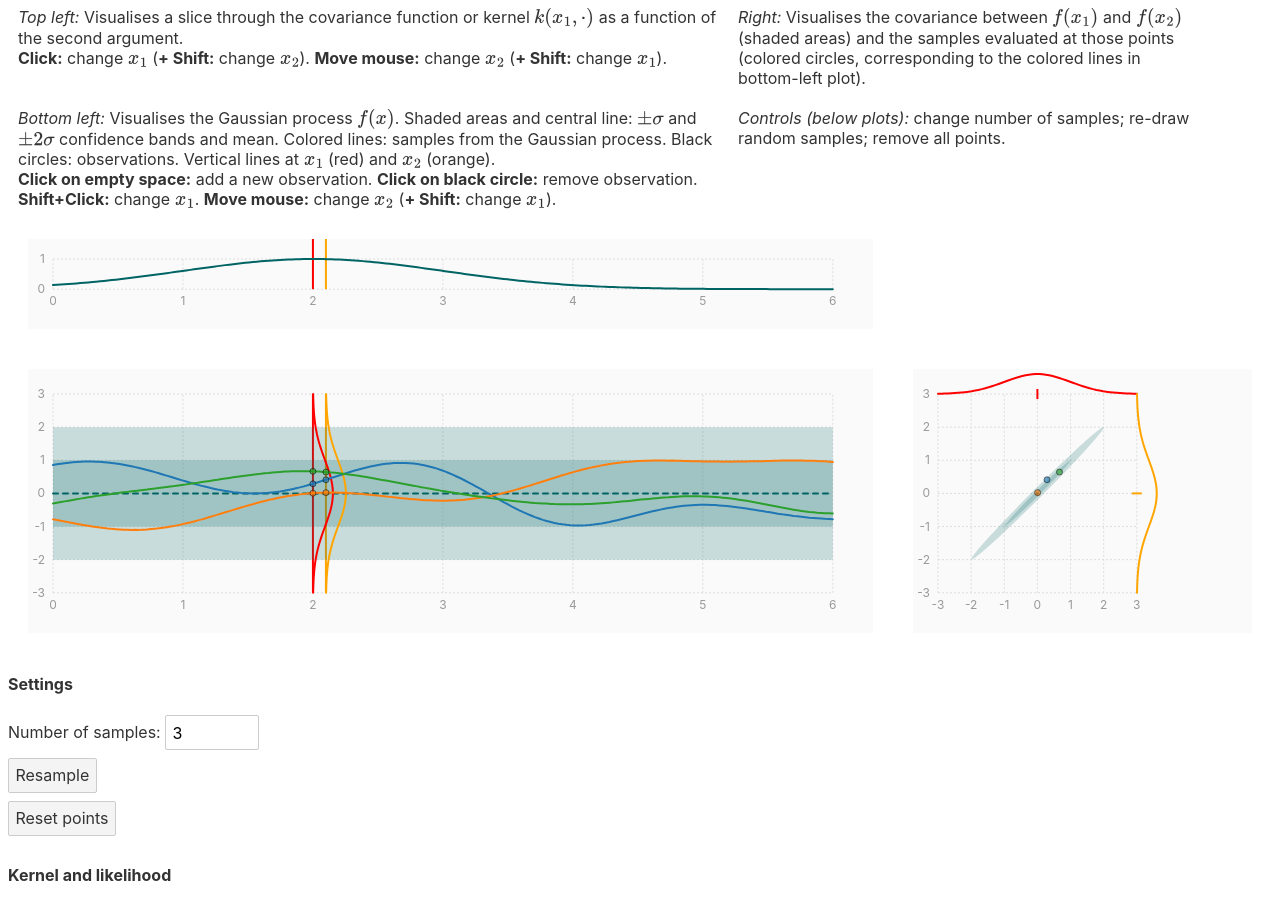
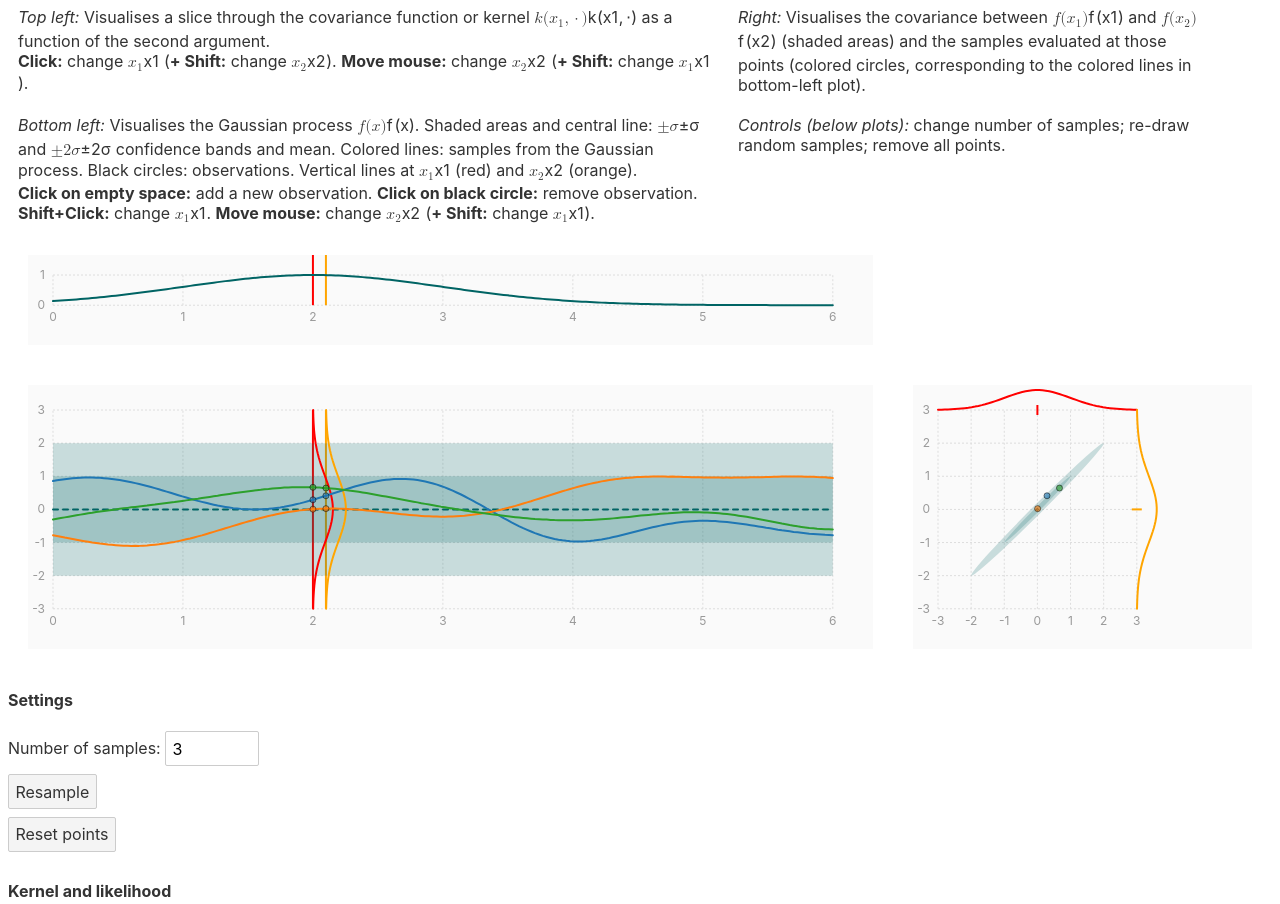
Before and after one commit to st--/interactive-gp-visualization, a Svelte app: page / in a window 1280 px wide. Shown: the part 80-984 px from the top of the page. Built offline with nearby package versions, Linux system fonts and the light colour scheme.

Commit message:
move from MathJax to Katex

```diff
--- a/package.json
+++ b/package.json
@@ -17,10 +17,12 @@
     "@types/d3-random": "^2.2.0",
     "@types/d3-scale": "^3.2.2",
     "@types/d3-scale-chromatic": "^2.0.0",
+    "@types/katex": "^0.11.0",
     "d3-array": "latest",
     "d3-random": "^2.2.2",
     "d3-scale": "latest",
     "d3-scale-chromatic": "^2.0.0",
+    "katex": "^0.13.2",
     "ml-matrix": "latest",
     "prettier": "^2.2.1",
     "prettier-plugin-svelte": "^2.2.0",
--- a/src/App.svelte
+++ b/src/App.svelte
@@ -1,7 +1,6 @@
 <!-- Copyright (c) 2021 ST John
 
 To dos:
-- Bug: changing MathJax's settings (e.g. inlineMath) does not seem to get picked up
 - proper spacing/(re)sizing of Covariance/Line/Kernel plots
 - fix relative size when window too small...
 - axis & line labels (LaTeX/ketex?)
@@ -25,7 +24,7 @@ Future thoughts:
 - optimize hyperparameters
 -->
 <script lang="ts">
-  import { onMount } from "svelte";
+  import Katex from "./Katex.svelte";
   import Lineplot from "./Lineplot.svelte";
   import Kernelplot from "./Kernelplot.svelte";
   import Covariance from "./Covariance.svelte";
@@ -107,24 +106,6 @@ Future thoughts:
   $: covProps = covEllipse(covY1Y2);
 
   let points = [];
-
-  onMount(() => {
-    let script = document.createElement("script");
-    script.src = "https://cdn.jsdelivr.net/npm/mathjax@3/es5/tex-svg.js";
-
-    script.onload = () => {
-      MathJax = {
-        tex: {
-          inlineMath: [
-            ["$", "$"],
-            ["\\(", "\\)"],
-          ],
-        },
-        svg: { fontCache: "global" },
-      };
-    };
-    document.head.append(script);
-  });
 </script>
 
 <div>
@@ -133,33 +114,46 @@ Future thoughts:
   <div class="text-container">
     <div class="text-explanation" style="grid-area: line;">
       <em>Bottom left:</em>
-      Visualises the Gaussian process \( f(x) \). Shaded areas and central line:
-      \( \pm \sigma \) and \( \pm 2 \sigma \) confidence bands and mean. Colored
-      lines: samples from the Gaussian process. Black circles: observations. Vertical
-      lines at \( x_1 \) (red) and \( x_2 \) (orange).
+      Visualises the Gaussian process <Katex math="f(x)" />. Shaded areas and
+      central line:
+      <Katex math="\pm \sigma" /> and <Katex math="\pm 2 \sigma" /> confidence bands
+      and mean. Colored lines: samples from the Gaussian process. Black circles:
+      observations. Vertical lines at <Katex math="x_1" /> (red) and <Katex
+        math="x_2"
+      /> (orange).
       <br />
       <strong>Click on empty space:</strong> add a new observation.
       <strong>Click on black circle:</strong>
       remove observation.
-      <strong>Shift+Click:</strong> change \( x_1 \).
-      <strong>Move mouse:</strong> change \( x_2 \) (<strong> + Shift:</strong> change
-      \(x_1 \)).
+      <strong>Shift+Click:</strong> change <Katex math="x_1" />.
+      <strong>Move mouse:</strong> change <Katex math="x_2" /> (<strong>
+        + Shift:</strong
+      >
+      change
+      <Katex math="x_1" />).
     </div>
     <div class="text-explanation" style="grid-area: kernel;">
       <em>Top left:</em>
-      Visualises a slice through the covariance function or kernel \( k(x_1, \cdot)
-      \) as a function of the second argument.
+      Visualises a slice through the covariance function or kernel <Katex
+        math="k(x_1, \cdot)"
+      /> as a function of the second argument.
       <br />
-      <strong>Click:</strong> change \( x_1 \) (<strong> + Shift:</strong>
-      change \( x_2 \)).
-      <strong>Move mouse:</strong> change \( x_2 \) (<strong> + Shift:</strong> change
-      \( x_1 \)).
+      <strong>Click:</strong> change <Katex math="x_1" /> (<strong>
+        + Shift:</strong
+      >
+      change <Katex math="x_2" />).
+      <strong>Move mouse:</strong> change <Katex math="x_2" /> (<strong>
+        + Shift:</strong
+      >
+      change
+      <Katex math="x_1" />).
     </div>
     <div class="text-explanation" style="grid-area: covariance;">
       <em>Right:</em>
-      Visualises the covariance between \( f(x_1) \) and \( f(x_2) \) (shaded areas)
-      and the samples evaluated at those points (colored circles, corresponding to
-      the colored lines in bottom-left plot).
+      Visualises the covariance between <Katex math="f(x_1)" /> and <Katex
+        math="f(x_2)"
+      /> (shaded areas) and the samples evaluated at those points (colored circles,
+      corresponding to the colored lines in bottom-left plot).
     </div>
     <div class="text-explanation" style="grid-area: controls;">
       <em>Controls (below plots):</em>
--- a/src/ConfigData.svelte
+++ b/src/ConfigData.svelte
@@ -1,4 +1,5 @@
 <script>
+  import Katex from "./Katex.svelte";
   import ParameterSlider from "./ParameterSlider.svelte";
   export let noiseScale, selectedKernel, kernelChoices;
 
@@ -23,7 +24,7 @@
       </option>
     {/each}
   </select>
-  \( k(x, x') = {selectedKernel.formula} \)
+  <Katex math="k(x, x') = {selectedKernel.formula}" displayMath />
 
   {#each selectedKernel.parameters as parameter}
     <ParameterSlider bind:value={parameter.value} {...parameter} />
--- a/src/ConfigPlot.svelte
+++ b/src/ConfigPlot.svelte
@@ -1,11 +1,14 @@
 <script>
+  import Katex from "./Katex.svelte";
+
   export let plotProps, num_grid;
 </script>
 
 <label><input type="checkbox" bind:checked={plotProps.mean} />Plot mean</label>
 <label
-  ><input type="checkbox" bind:checked={plotProps.confidence} />Plot \( \pm
-  \sigma \) and \( \pm 2 \sigma \) confidence</label
+  ><input type="checkbox" bind:checked={plotProps.confidence} />Plot <Katex
+    math="\pm \sigma"
+  /> and <Katex math="\pm 2 \sigma" />confidence</label
 >
 <label
   ><input type="checkbox" bind:checked={plotProps.samples} />Plot samples</label
--- /dev/null
+++ b/src/Katex.svelte
@@ -0,0 +1,24 @@
+<!-- source: https://svelte.dev/repl/49ff6c089825418888cf804d9dde77bc?version=3.37.0 -->
+<script>
+  import katex from "katex";
+  export let math;
+  export let displayMode = false;
+
+  const options = {
+    displayMode: displayMode,
+    throwOnError: false,
+  };
+
+  $: katexString = katex.renderToString(math, options);
+</script>
+
+<svelte:head>
+  <link
+    rel="stylesheet"
+    href="https://cdn.jsdelivr.net/npm/katex@0.13.2/dist/katex.min.css"
+    integrity="sha256-pJEAs/zQ2ihefvJlQEQkjHX+H1br8xxfQ2RXWjJtZmE="
+    crossorigin="anonymous"
+  />
+</svelte:head>
+
+{@html katexString}
--- a/src/ParameterSlider.svelte
+++ b/src/ParameterSlider.svelte
@@ -1,9 +1,11 @@
 <script>
+  import Katex from "./Katex.svelte";
   export let name, formula, value, min, max, step;
 </script>
 
 <label>
-  {name} \( {formula} = \)
+  {name}
+  <Katex math="{formula} =" />
   <input type="number" bind:value {step} />
   <input type="range" bind:value {min} {max} {step} />
 </label>
--- a/src/kernels.js
+++ b/src/kernels.js
@@ -80,7 +80,7 @@ export function makePeriodic() {
   return {
     description: "periodic",
     formula:
-      "\\sigma^2 \\exp\\Big(- 2 \\frac{\\sin^2(\\pi |x-x'|/p)}{ell^2}\\Big)",
+      "\\sigma^2 \\exp\\Big(- 2 \\frac{\\sin^2(\\pi |x-x'|/p)}{\\ell^2}\\Big)",
     parameters: [paramVariance, paramLengthscale, paramPeriod],
     kernel: periodic,
   };
```
Also changed, not shown: 1 other file (tests, documents, lock files or other folders).
